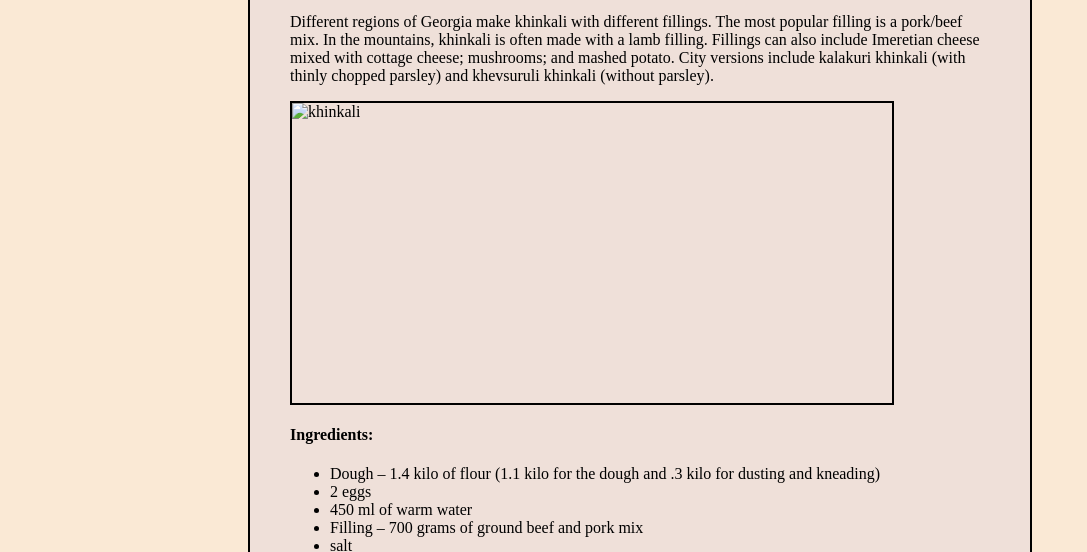
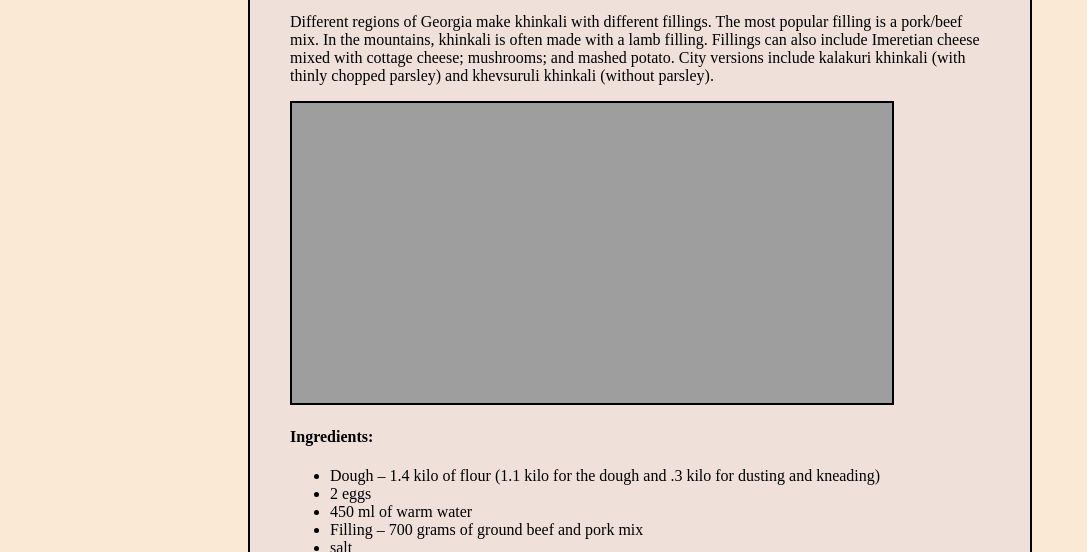
Before and after one commit to 3zero6/odin-recipes, a plain HTML site: page recipes/khinkali.html in a window 1280 px wide. Shown: the part 229-781 px from the top of the page, without its empty margins (0-1087 px from the left). Drawn offline with Linux system fonts and the light colour scheme; the site is published under a folder, as on GitHub Pages, so addresses that start at the root find nothing.

Commit message:
image fixi

```diff
--- a/recipes/khinkali.html
+++ b/recipes/khinkali.html
@@ -18,7 +18,7 @@
         <p>Khinkali (Georgian: ხინკალი) is a very popular Georgian dumpling made of twisted knobs of dough, stuffed with meat and spices. It is considered to be one of the national dishes of Georgia.</p>
         <p>Different regions of Georgia make khinkali with different fillings. The most popular filling is a pork/beef mix. In the mountains, khinkali is often made with a lamb filling. Fillings can also include Imeretian cheese mixed with cottage cheese; mushrooms; and mashed potato. City versions include kalakuri khinkali (with thinly chopped parsley) and khevsuruli khinkali (without parsley).</p>
         <div class="dishImage">
-            <img src="/images/khinkali.jpg" alt="khinkali" width="600px" height="300px">
+            <img src="../images/khinkali.jpg" alt="khinkali" width="600px" height="300px">
         </div>
         <div class="ingredients">
                 <h4>Ingredients: </h4>
```
